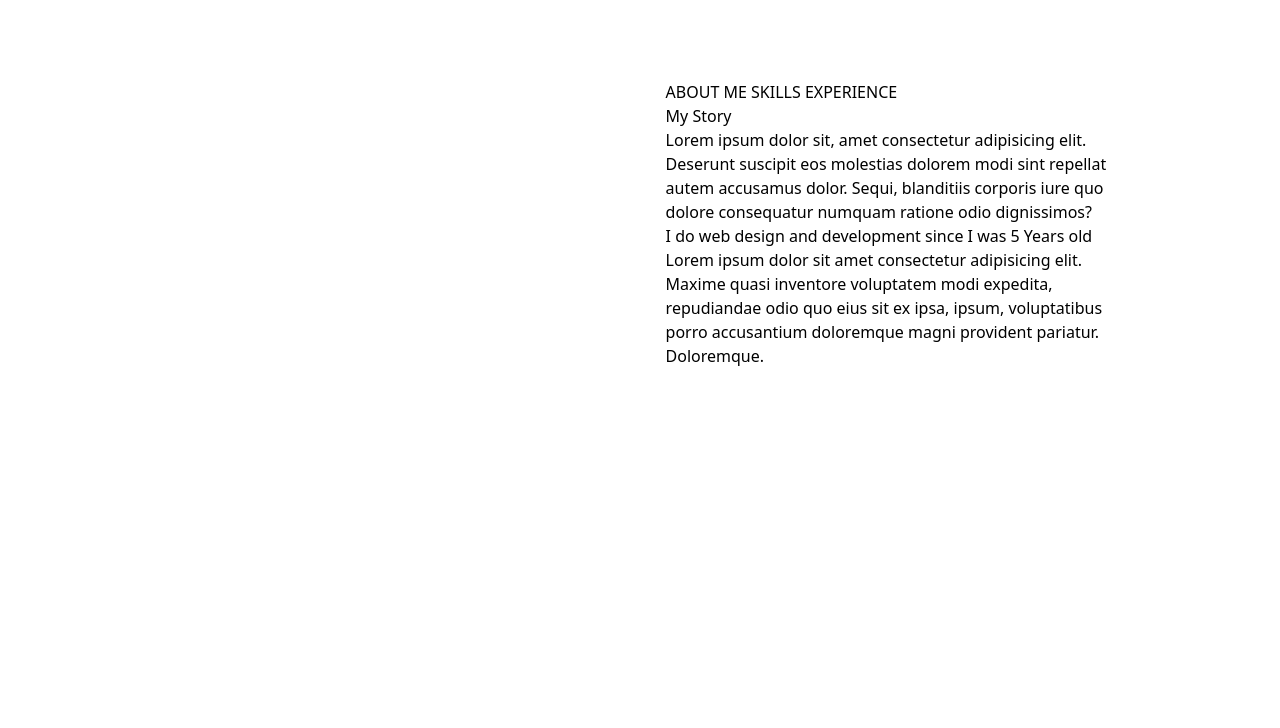
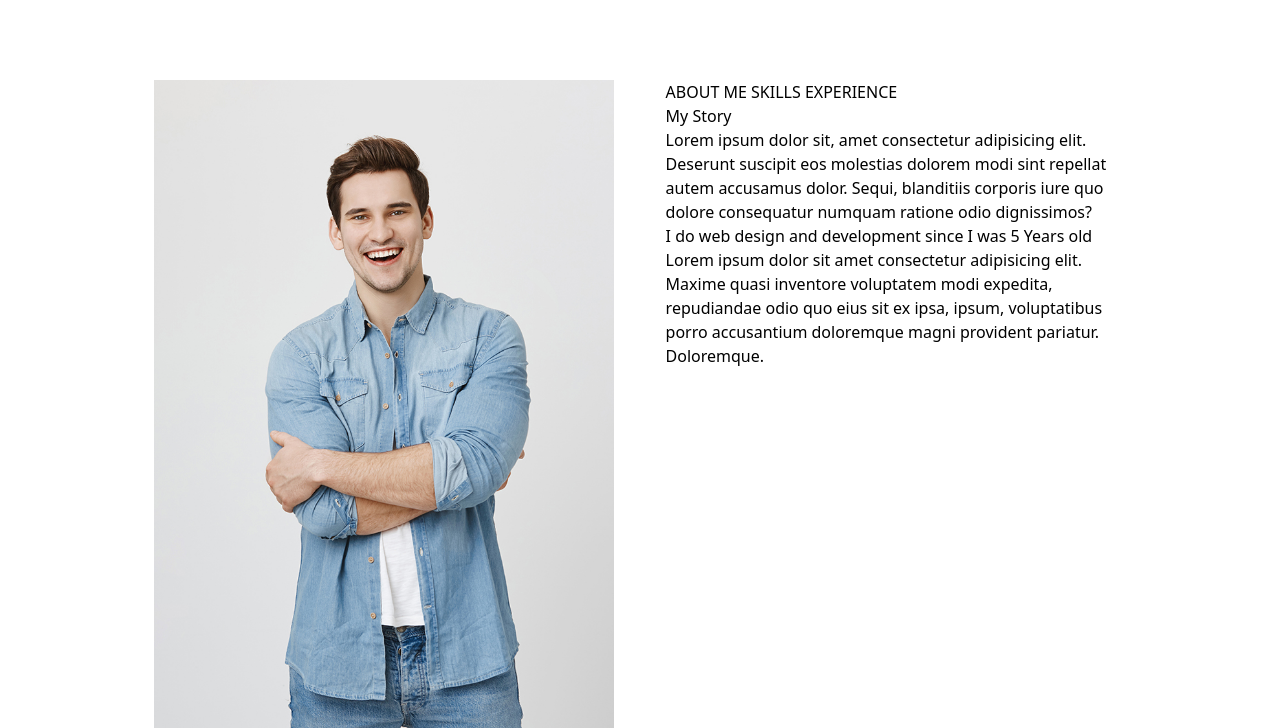
Before and after one commit to Deslinc/portfolio, a plain HTML site: page index.html in a window 1280 px wide. Shown: the part 800-1528 px from the top of the page. Drawn offline with nearby package versions, Linux system fonts and the light colour scheme; the site is published under a folder, as on GitHub Pages, so addresses that start at the root find nothing.

Commit message:
new work

```diff
--- a/index.html
+++ b/index.html
@@ -68,7 +68,7 @@
     </div>
     </section>
     <section class="w-[80%] h-[648px] mx-auto mt-[80px] flex flex-row justify-around">
-        <div class="w-[45%] bg-[url(/images/asset1.jpeg)] bg-cover bg-center">
+        <div class="w-[45%] bg-[url(./images/asset1.jpeg)] bg-cover bg-center">
             <!-- <img src="./images/asset 1.jpeg" alt="About Image"> -->
         </div>
         <div class="w-[45%]">
```
